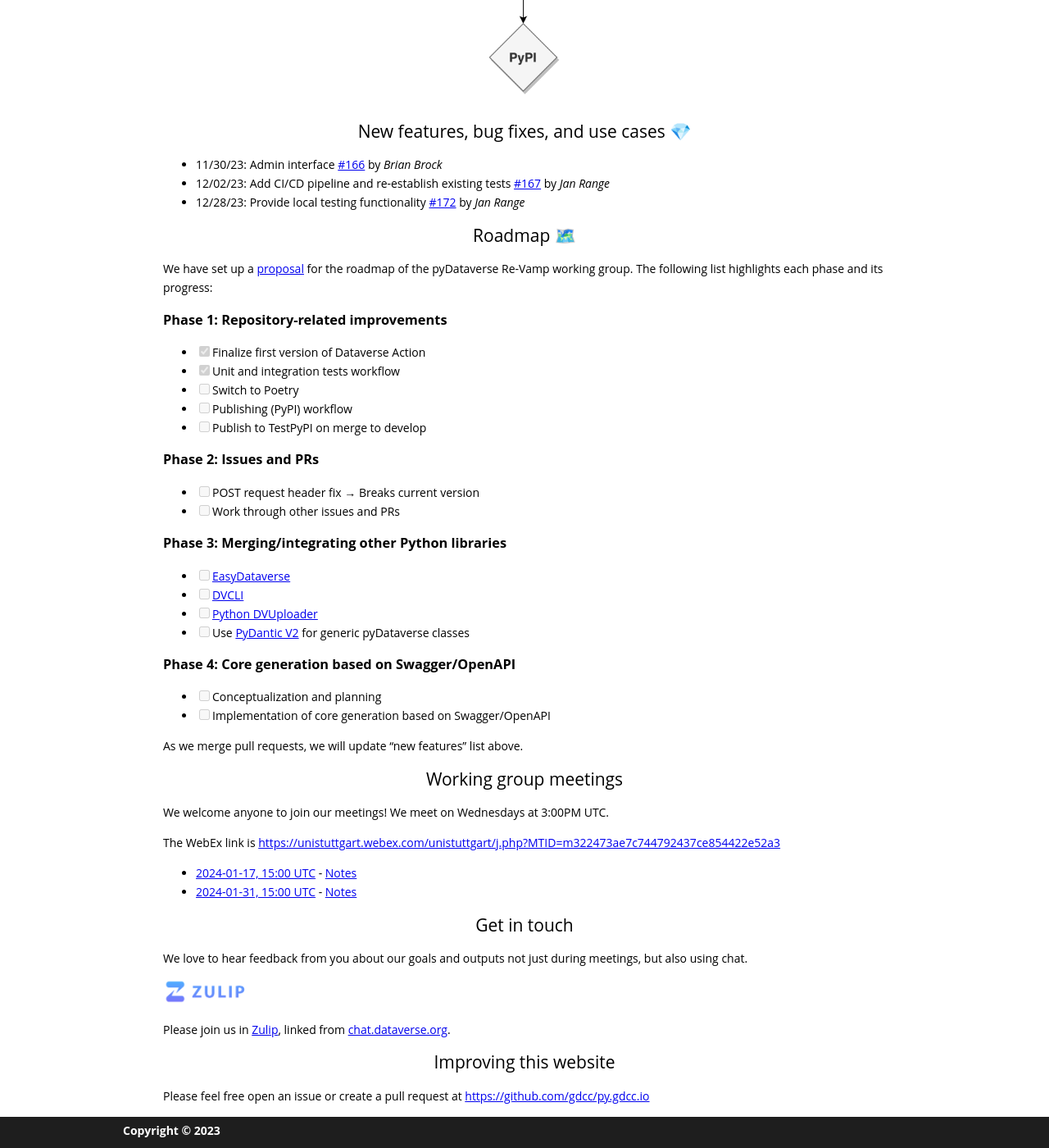
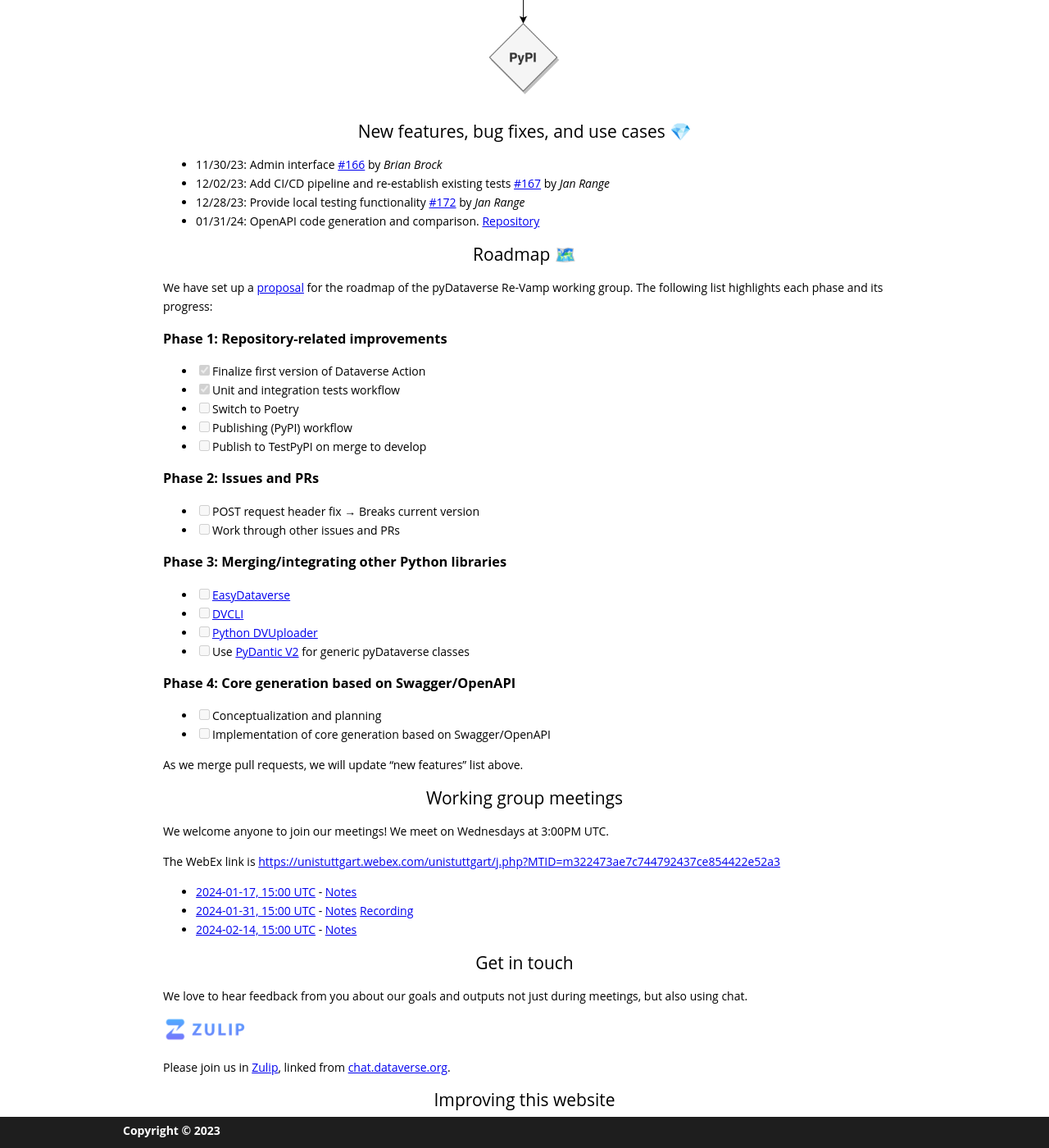
Before and after one commit to gdcc/py.gdcc.io, a Jekyll site: the page built from index.md, in a window 1280 px wide and 1400 px high, scrolled down 1235 px. Shown: the whole window at 82% size. Built offline with Jekyll 4.4.1, drawn with Linux system fonts in a browser that asks for light colours; our own code applies the rules of GitHub Pages for plain Markdown files.

Commit message:
add recording and new date/notes

```diff
--- a/index.md
+++ b/index.md
@@ -17,6 +17,7 @@ To address these concerns, the [pyDataverse](https://github.com/gdcc/pyDataverse
 - 11/30/23: Admin interface [#166](https://github.com/gdcc/pyDataverse/pull/166) by *Brian Brock*
 - 12/02/23: Add CI/CD pipeline and re-establish existing tests [#167](https://github.com/gdcc/pyDataverse/pull/167) by *Jan Range*
 - 12/28/23: Provide local testing functionality [#172](https://github.com/gdcc/pyDataverse/pull/172#issue-2058835054) by *Jan Range*
+- 01/31/24: OpenAPI code generation and comparison. [Repository](https://github.com/JR-1991/pyDataverse-generation-analysis)
 
 ## Roadmap 🗺️
 
@@ -56,7 +57,8 @@ We welcome anyone to join our meetings! We meet on Wednesdays at 3:00PM UTC.
 The WebEx link is <https://unistuttgart.webex.com/unistuttgart/j.php?MTID=m322473ae7c744792437ce854422e52a3>
 
 - [2024-01-17, 15:00 UTC](https://time.is/compare/1500_17_Jan_2024_in_UTC) - [Notes](https://docs.google.com/document/d/1F6605qYajVfbgrVKNzSDNHjSsIAbMRhfC9STRfD-Z1Y/edit?usp=sharing)
-- [2024-01-31, 15:00 UTC](https://time.is/compare/1500_31_Jan_2024_in_UTC) - [Notes](https://docs.google.com/document/d/18nwRey-OhBxheFFIrOPD_nSCrlyH0q31dujLQ0hVZQM/edit?usp=sharing)
+- [2024-01-31, 15:00 UTC](https://time.is/compare/1500_31_Jan_2024_in_UTC) - [Notes](https://docs.google.com/document/d/18nwRey-OhBxheFFIrOPD_nSCrlyH0q31dujLQ0hVZQM/edit?usp=sharing) [Recording](https://drive.google.com/file/d/1P2YumJua5-oQk3CqWTPFz56UFe2TVexD/view?usp=share_link)
+- [2024-02-14, 15:00 UTC](https://time.is/compare/1500_14_Feb_2024_in_UTC) - [Notes](https://docs.google.com/document/d/1FH77wrCgh7FqB6uTsap_Thll0JBf5O3_cjK9wcGU-3g/edit?usp=share_link)
 
 ## Get in touch
 
```
